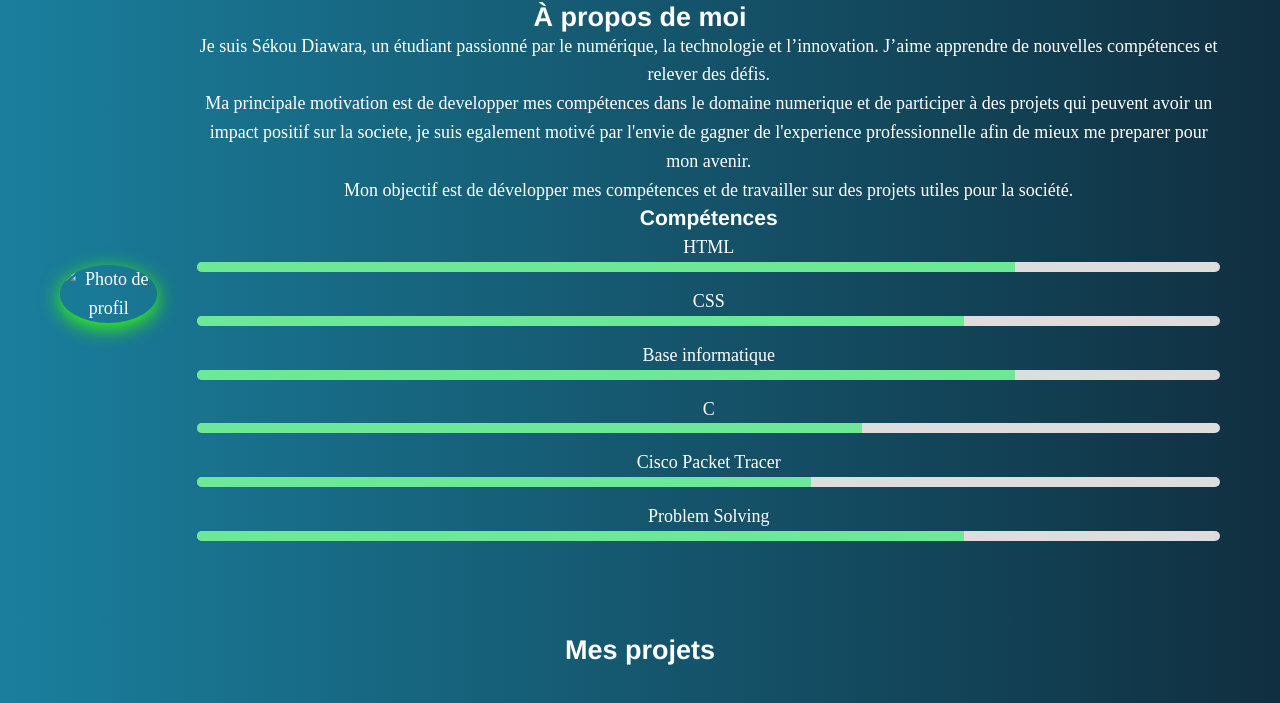
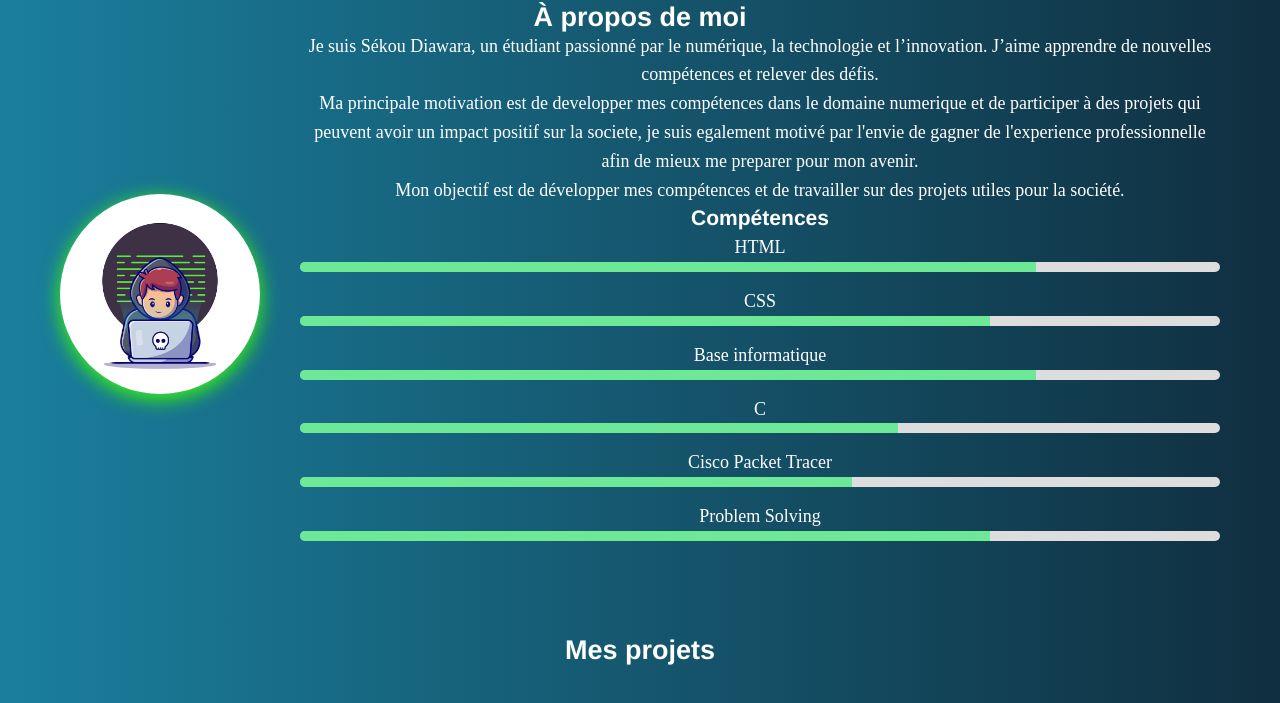
Before and after one commit to Sdiawara17/mon_portfolio, a plain HTML site: page index.html in a window 1280 px wide. Shown: the part 906-1609 px from the top of the page. Drawn offline with Linux system fonts and the light colour scheme.

Commit message:
Remplacement complet du projet

```diff
--- a/index.html
+++ b/index.html
@@ -37,7 +37,7 @@
     <h2>À propos de moi</h2>
 
     <div class="about-container">
-        <img src="images/profile_files/hacker-exploitant-illustration-icone-dessin-anime-pour-ordinateur-portable-concept-icone-technologie-isole-style-bande-dessinee-plat_138676-2387.jpg" alt="Photo de profil">
+        <img src="images/photo_de_profil.png" alt="Photo de profil">
 
         <div class="about-text">
             <p>
```
Also changed, not shown: images/photo_de_profil.png (added).
